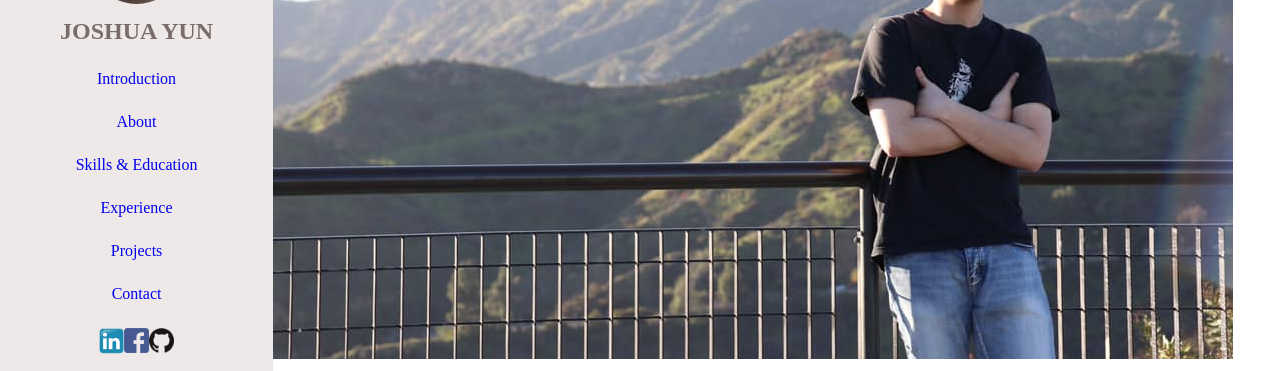
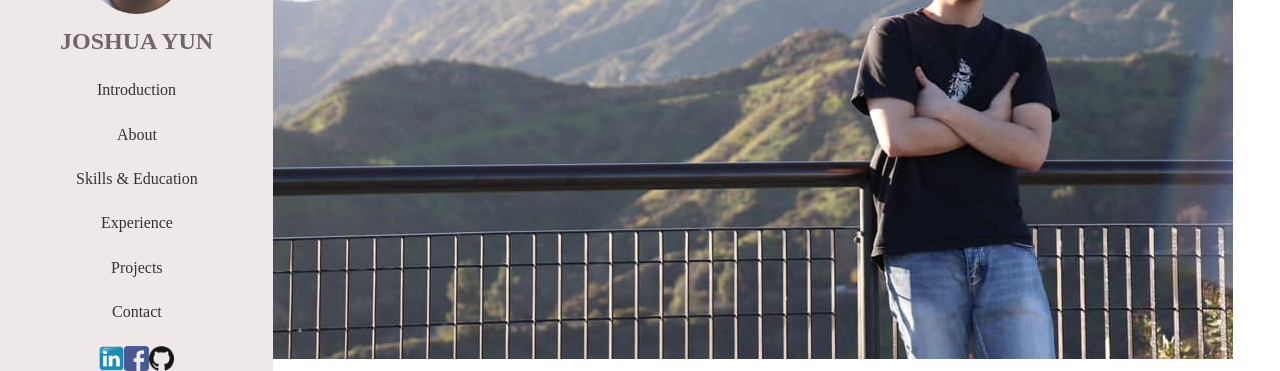
Before and after one commit to fizzyjosh555/fizzyjosh555.github.io, a React (Create React App) app: page / in a window 1280 px wide. Shown: the part 281-652 px from the top of the page. Built offline with nearby package versions, Linux system fonts and the light colour scheme.

Commit message:
Hover effects

```diff
--- a/package.json
+++ b/package.json
@@ -6,6 +6,7 @@
     "@testing-library/jest-dom": "^5.11.8",
     "@testing-library/react": "^11.2.2",
     "@testing-library/user-event": "^12.6.0",
+    "hover.css": "^2.3.2",
     "react": "^17.0.1",
     "react-dom": "^17.0.1",
     "react-fade-in": "^1.1.1",
--- a/src/components/Navitems.js
+++ b/src/components/Navitems.js
@@ -5,7 +5,7 @@ class Navitems extends Component {
     render() {
         return (
             <li id={this.props.item}>
-                <Link to={this.props.tolink} style={{ textDecoration: 'none' }}
+                <Link className="hvr-underline-from-center" to={this.props.tolink} style={{ textDecoration: 'none',   color:'rgb(53, 50, 50)'}}
                     onClick={this.props.activec.bind(this,this.props.item)}>
                     {this.props.item}
                 </Link>
--- a/src/css/App.css
+++ b/src/css/App.css
@@ -77,11 +77,11 @@ body {
 .profilename {
   font-family: 'Josefin Slab', serif;
   padding-top: 10px;
-  color: rgb(122, 108, 108);
+  color: rgb(112, 102, 102);
 }
 
 nav {
-  padding:85px 60px 0px 60px ;
+  padding:95px 60px 0px 60px ;
   background: rgb(238, 232, 232);
 }
 
@@ -95,6 +95,7 @@ nav ul {
 nav ul li {
   font-family: 'Josefin Slab', serif;
   margin: 25px 0;
+
 }
 
 Link {
@@ -108,3 +109,34 @@ nav ul li:hover{
 .active {
   font-weight: bolder;
 }
+
+/* Underline From Center */
+.hvr-underline-from-center {
+  display: inline-block;
+  vertical-align: middle;
+  -webkit-transform: perspective(1px) translateZ(0);
+  transform: perspective(1px) translateZ(0);
+  box-shadow: 0 0 1px rgba(0, 0, 0, 0);
+  position: relative;
+  overflow: hidden;
+}
+.hvr-underline-from-center:before {
+  content: "";
+  position: absolute;
+  z-index: -1;
+  left: 51%;
+  right: 51%;
+  bottom: 0;
+  background: #aaa4a4;
+  height: 2px;
+  -webkit-transition-property: left, right;
+  transition-property: left, right;
+  -webkit-transition-duration: 0.3s;
+  transition-duration: 0.3s;
+  -webkit-transition-timing-function: ease-out;
+  transition-timing-function: ease-out;
+}
+.hvr-underline-from-center:hover:before, .hvr-underline-from-center:focus:before, .hvr-underline-from-center:active:before {
+  left: 0;
+  right: 0;
+}
```
Also changed, not shown: public/index.html (+0 -23 lines), 2 other files (tests, documents, lock files or other folders).
